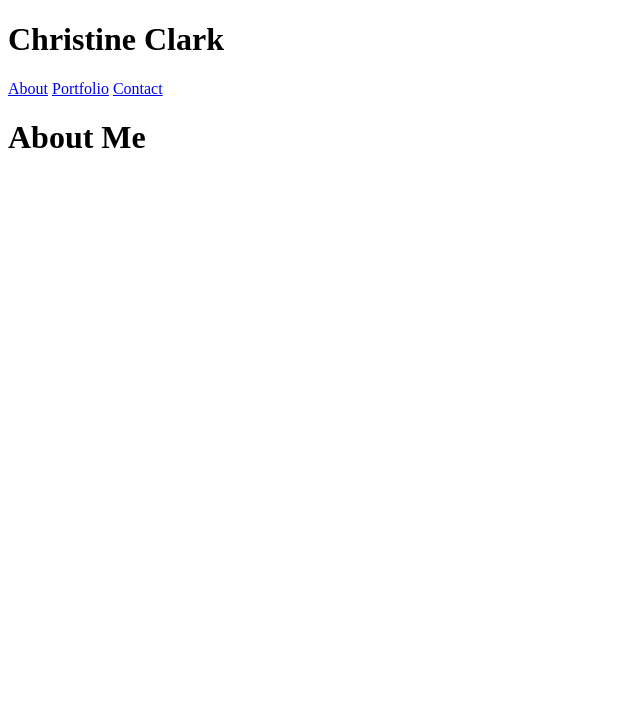
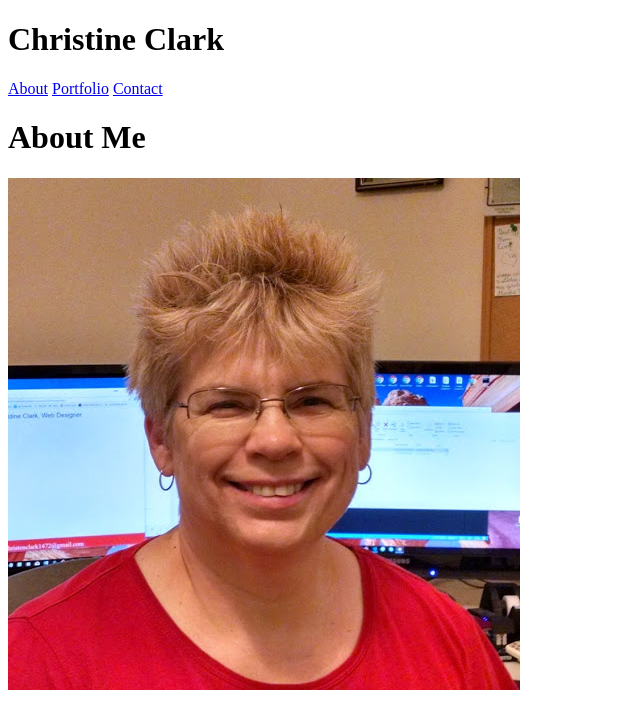
Before and after one commit to clark1472/myPortfolio, a plain HTML site: page index.html in a window 1280 px wide. Shown: the whole page, without its empty margins (0-640 px from the left). Drawn offline with Linux system fonts and the light colour scheme.

Commit message:
Attach photo to index page

```diff
--- a/index.html
+++ b/index.html
@@ -14,5 +14,6 @@
         <a href="contact.html">Contact</a>
     </header>
     <h1>About Me</h1>
+    <img src="assets/images/ChristenPhoto.jpg" alt="photo of Christen">
 </body>
 </html>
```
